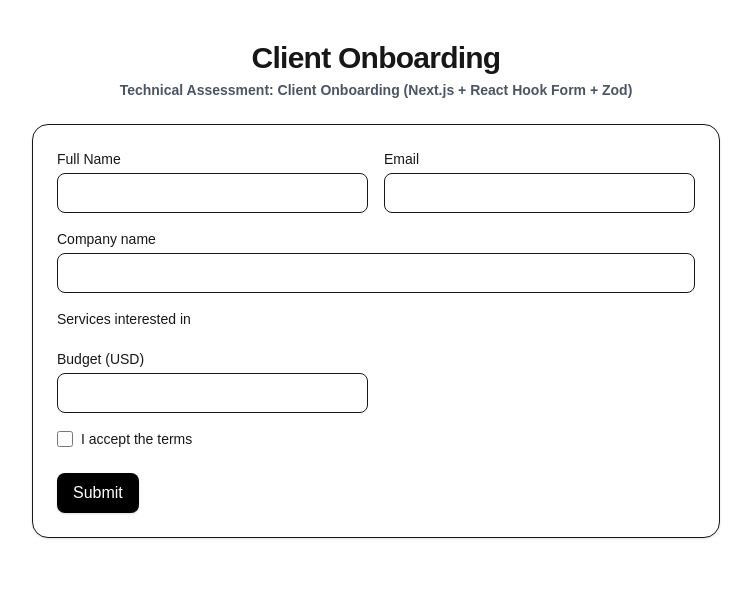
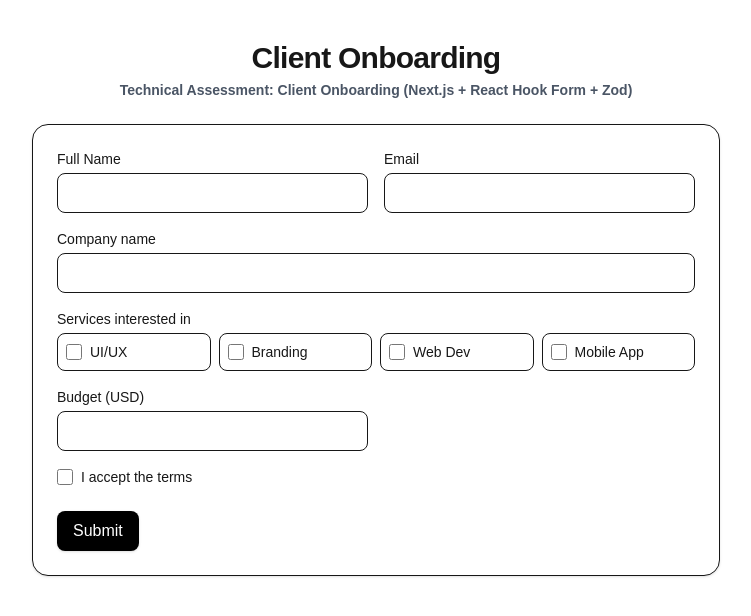
Before and after one commit to akila199910/client-onboarding-form-simple, a Next.js app: page / in a window 1280 px wide. Shown: the top 616 px of the page, without its empty margins (264-1015 px from the left). Built offline with nearby package versions, Linux system fonts and the light colour scheme.

Commit message:
added Services interested  to form and validation

```diff
--- a/src/app/lib/validation.ts
+++ b/src/app/lib/validation.ts
@@ -1,6 +1,7 @@
 import {z} from "zod"
 
 const fullNameRegex = /^[A-Za-z][A-Za-z\s'\-]{1,79}$/;
+export const SERVICES = ["UI/UX", "Branding", "Web Dev", "Mobile App"] as const;
 
 
 export const OnboardSchema = z.object({
@@ -9,13 +10,24 @@ export const OnboardSchema = z.object({
     .min(2, "Full name must be at least 2 characters")
     .max(80, "Full name must be at most 80 characters")
     .regex(fullNameRegex, "Only letters, spaces, apostrophes, and dashes allowed"),
+
   email: z
     .string({ required_error: "Email is required" })
     .email("Please enter a valid email"),
+
   companyName: z
     .string({ required_error: "Company name is required" })
     .min(2, "Company name must be at least 2 characters")
     .max(100, "Company name must be at most 100 characters"),
+
+    services: z.preprocess(
+      (val) => {
+        if (val === undefined || val === null || val === false) return [];
+        if (typeof val === "string") return [val];
+        return val;
+      },
+      z.array(z.enum(SERVICES)).min(1, "Select at least one service")
+    ),
 
     budgetUsd: z
     .number({ invalid_type_error: "Budget must be a number" })
--- a/src/app/page.tsx
+++ b/src/app/page.tsx
@@ -3,7 +3,7 @@ import axios from "axios";
 import { zodResolver } from "@hookform/resolvers/zod";
 import { useForm } from "react-hook-form";
 import { OnboardInput, OnboardSchema } from "./lib/validation";
-
+import { SERVICES } from "./lib/validation";
 
 
 export default function Page() {
@@ -79,34 +79,36 @@ export default function Page() {
         <div>
           <label className="mb-1 block text-sm font-medium">Services interested in</label>
           <div className="grid grid-cols-2 gap-2 sm:grid-cols-4">
+            {SERVICES.map((service) => (
+              <label
+                key={service}
+                className="flex items-center gap-2 rounded-lg border p-2 hover:bg-gray-50"
+              >
+                <input
+                  type="checkbox"
+                  value={service}
+                  {...register("services")}
+                  className="h-4 w-4"
+                />
+                <span className="text-sm">{service}</span>
+              </label>
+            ))}
 
-            {/* <label className="flex items-center gap-2 rounded-lg border p-2 hover:bg-gray-50">
-              <input type="checkbox" className="h-4 w-4" value= 'UI/UX' {...register()} />
-              <span className="text-sm">UI/UX</span>
-            </label>
-
-            <label className="flex items-center gap-2 rounded-lg border p-2 hover:bg-gray-50">
-              <input type="checkbox" className="h-4 w-4" />
-              <span className="text-sm">Branding</span>
-            </label>
-            <label className="flex items-center gap-2 rounded-lg border p-2 hover:bg-gray-50">
-              <input type="checkbox" className="h-4 w-4" />
-              <span className="text-sm">Web Dev</span>
-            </label>
-            <label className="flex items-center gap-2 rounded-lg border p-2 hover:bg-gray-50">
-              <input type="checkbox" className="h-4 w-4" />
-              <span className="text-sm">Mobile App</span>
-            </label>
-            <p role="alert" className="col-span-full text-sm text-red-600">Error</p> */}
+            {errors.services?.message && (
+              <p role="alert" className="col-span-full text-sm text-red-600">
+                {String(errors.services.message)}
+              </p>
+            )}
           </div>
         </div>
+
 
         <div className="grid grid-cols-1 gap-4 sm:grid-cols-2">
           <div className="space-y-1">
             <label htmlFor="budgetUsd" className="block text-sm font-medium"> Budget (USD)</label>
             <input
               id="budgetUsd"
-              type="number"
+              type="string"
               inputMode="numeric"
               min={100}
               max={1000000}
```
Lines whose indentation alone changed are shown as unchanged.
